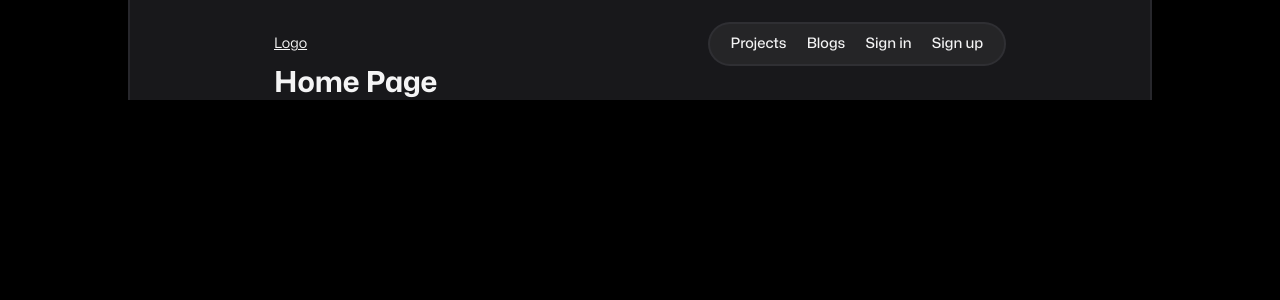
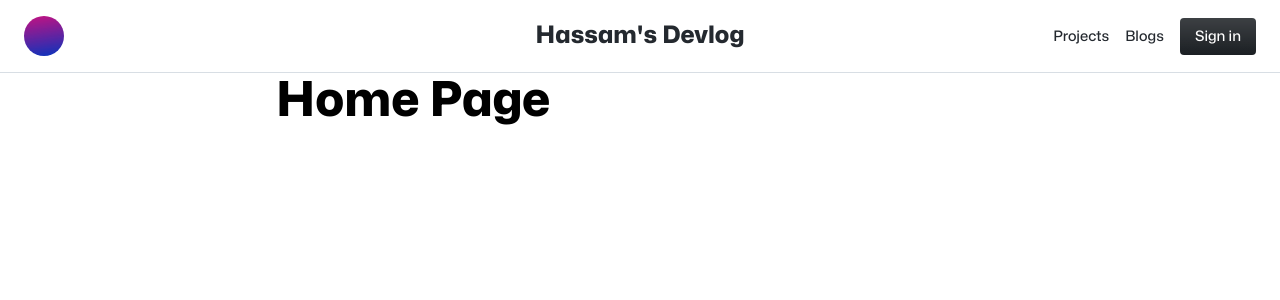
Before and after one commit to hassamboi/portfolio, a React (Create React App) app in the folder frontend/: page / in a window 1280 px wide. Shown: the top 300 px of the page. Built offline with nearby package versions, Linux system fonts and the light colour scheme.

Commit message:
navbar and project card styling

```diff
--- a/frontend/package.json
+++ b/frontend/package.json
@@ -11,6 +11,7 @@
     "axios": "^1.3.3",
     "react": "^18.2.0",
     "react-dom": "^18.2.0",
+    "react-icons": "^4.8.0",
     "react-redux": "^8.0.5",
     "react-router-dom": "^6.8.1",
     "react-scripts": "5.0.1",
--- a/frontend/src/App.js
+++ b/frontend/src/App.js
@@ -5,7 +5,7 @@ import 'react-toastify/dist/ReactToastify.css'
 
 import Signup from './pages/Signup'
 import Home from './pages/Home'
-import Header from './components/Header/Header'
+import Navbar from './components/Navbar/Navbar'
 import Signin from './pages/Signin'
 import NotFound from './pages/NotFound'
 import Projects from './pages/Projects'
@@ -16,7 +16,7 @@ function App() {
   return (
     <Fragment>
       <BrowserRouter>
-        <Header />
+        <Navbar />
         <Routes>
           <Route path="/" element={<Home />} />
           <Route path="/signup" element={<Signup />} />
--- a/frontend/src/assets/css/styles.css
+++ b/frontend/src/assets/css/styles.css
@@ -18,61 +18,74 @@ html {
 }
 
 :root {
-  --bg-primary: rgb(0, 0, 0);
-  --bg-secondary: rgb(24, 24, 27);
-  --text-primary: rgb(244, 244, 245);
-  --text-secondary: rgb(151, 151, 159);
-  --primary-accent: rgb(45, 212, 191);
-  --secondary-accent: #27272ae6;
-  --border: rgba(63, 63, 70, 0.4);
+  --btn-primary: #8ae1a2;
+  --border-primary: #d8dee4;
+  --bg-primary: #fff;
+  --bg-accent: #f6f8fa;
+  --bg-secondary: #161b22;
+  --text-primary: #24292f;
+  --text-secondary: #fff;
+  --accent-gradient-start: #8250df;
+  --accent-gradient-end: #d42a32;
 }
 
-body {
-  background-color: var(--bg-primary);
-  color: var(--text-primary);
+.btn {
+  font-weight: 500;
+  border-radius: 4px;
+  background: linear-gradient(180deg, rgba(255, 255, 255, 0.15) 0%, rgba(255, 255, 255, 0) 100%), #1b1f23 !important;
+  color: var(--text-secondary) !important;
+  padding: 10px 15px;
+  margin: 0;
+  white-space: nowrap;
+  text-align: center;
+  text-decoration: none !important;
+  cursor: pointer;
 }
+
+.btn:hover {
+  background: linear-gradient(180deg, #494d4f 0%, #1c2024 100%) !important;
+  transition: 0.3s ease-in-out;
+  -webkit-transition: 0.3s ease-in-out;
+  -moz-transition: 0.3s ease-in-out;
+  -ms-transition: 0.3s ease-in-out;
+  -o-transition: 0.3s ease-in-out;
+}
+
+h1,
+h2,
+h3 {
+  font-weight: 800 !important;
+}
+
+h1 {
+  font-size: 48px !important;
+}
+
+h2 {
+  font-size: 32px !important;
+}
+
+h3 {
+  font-size: 24px !important;
+}
+
+h4 {
+  font-size: 20px !important;
+  line-height: 24px !important;
+}
+
 a {
+  text-decoration: none;
   color: var(--text-primary);
 }
 
-.main-wrapper {
-  max-width: 80%;
-  margin: auto;
-  background-color: var(--bg-secondary);
-  border-left: 2px solid var(--border);
-  border-right: 2px solid var(--border);
-  padding: 0 10rem;
+.text-mono {
+  font-family: ui-monospace, SFMono-Regular, SF Mono, Menlo, Consolas, Liberation Mono, monospace !important;
 }
 
-button,
-input[type='submit'],
-input[type='reset'] {
-  background: none;
-  color: inherit;
-  border: none;
-  padding: 0;
-  font: inherit;
-  cursor: pointer;
-  outline: inherit;
+@media screen and (min-width: 768px) {
+  .main-wrapper {
+    width: 728px;
+    margin: 0 auto;
+  }
 }
-
-.btn-link {
-  border: 2px solid var(--border);
-  background-color: var(--secondary-accent);
-  padding: 0.8rem;
-  font-weight: 500;
-  border-radius: 50px;
-  -webkit-border-radius: 50px;
-  -moz-border-radius: 50px;
-  -ms-border-radius: 50px;
-  -o-border-radius: 50px;
-}
-
-.btn-link:hover {
-  color: var(--primary-accent);
-  transition: 0.1s ease-in-out;
-  -webkit-transition: 0.1s ease-in-out;
-  -moz-transition: 0.1s ease-in-out;
-  -ms-transition: 0.1s ease-in-out;
-  -o-transition: 0.1s ease-in-out;
-}
--- /dev/null
+++ b/frontend/src/components/Avatar/Avatar.js
@@ -0,0 +1,19 @@
+import React from 'react'
+
+const Avatar = ({ image, width, height }) => {
+  const avatarStyle = {
+    width: `${width}px`,
+    height: `${height}px`,
+    borderRadius: '50%',
+    overflow: 'hidden',
+    objectFit: 'cover',
+  }
+
+  return (
+    <div style={avatarStyle}>
+      <img src={image} alt="avatar" style={{ width: '100%', height: '100%' }} />
+    </div>
+  )
+}
+
+export default Avatar
--- a/frontend/src/components/Header/Header.jsx
+++ /dev/null
@@ -1,52 +0,0 @@
-import React, { Fragment } from 'react'
-import { Link, useNavigate } from 'react-router-dom'
-import { useSelector, useDispatch } from 'react-redux'
-import { logout, reset } from '../../features/auth/authSlice'
-
-import './header.css'
-
-export default function Header() {
-  const navigate = useNavigate()
-  const dispatch = useDispatch()
-  const { user } = useSelector(state => state.auth)
-
-  const onLogout = () => {
-    dispatch(logout())
-    dispatch(reset())
-    navigate('/')
-  }
-
-  return (
-    <header className="main-wrapper">
-      <div className="logo">
-        <Link to="/">Logo</Link>
-      </div>
-      <nav>
-        <ul className="nav-links-list">
-          <li>
-            <Link to="/projects">Projects</Link>
-          </li>
-          <li>
-            <Link to="/blogs">Blogs</Link>
-          </li>
-
-          {!user && (
-            <Fragment>
-              <li>
-                <Link to="/signin">Sign in</Link>
-              </li>
-              <li>
-                <Link to="/signup">Sign up</Link>
-              </li>
-            </Fragment>
-          )}
-        </ul>
-      </nav>
-      {user && (
-        <button className="btn-link" onClick={onLogout}>
-          Logout
-        </button>
-      )}
-    </header>
-  )
-}
--- a/frontend/src/components/Header/header.css
+++ /dev/null
@@ -1,38 +0,0 @@
-header {
-  display: flex;
-  flex-direction: row;
-  align-items: center;
-  justify-content: space-between;
-  padding-top: 1.5rem !important;
-}
-
-.nav-links-list {
-  list-style: none;
-  display: flex;
-  justify-content: center;
-  align-items: center;
-  border: 2px solid var(--border);
-  background-color: var(--secondary-accent);
-  padding: 0 0.75rem;
-  border-radius: 50px;
-  -webkit-border-radius: 50px;
-  -moz-border-radius: 50px;
-  -ms-border-radius: 50px;
-  -o-border-radius: 50px;
-}
-
-.nav-links-list li a {
-  text-decoration: none;
-  display: block;
-  padding: 0.8rem 0.7rem;
-  font-weight: 500;
-}
-
-.nav-links-list li a:hover {
-  color: var(--primary-accent);
-  transition: 0.1s ease-in-out;
-  -webkit-transition: 0.1s ease-in-out;
-  -moz-transition: 0.1s ease-in-out;
-  -ms-transition: 0.1s ease-in-out;
-  -o-transition: 0.1s ease-in-out;
-}
--- /dev/null
+++ b/frontend/src/components/Navbar/Navbar.jsx
@@ -0,0 +1,41 @@
+import React, { useState } from 'react'
+import { Link, useNavigate } from 'react-router-dom'
+import { useSelector, useDispatch } from 'react-redux'
+import { logout, reset } from '../../features/auth/authSlice'
+import Image from '../../assets/images/dummy_project_avatar.jpg'
+import './navbar.css'
+import Avatar from './../Avatar/Avatar'
+
+const Navbar = () => {
+  const navigate = useNavigate()
+  const dispatch = useDispatch()
+  const { user } = useSelector(state => state.auth)
+
+  const onLogout = () => {
+    dispatch(logout())
+    dispatch(reset())
+    navigate('/')
+  }
+
+  return (
+    <header>
+      <nav className="main-navbar">
+        <div className="main-navbar-avatar">
+          <Avatar image={Image} width="40" height="40" />
+        </div>
+        <h3 className="main-navbar-title">
+          <Link to="/">Hassam's Devlog</Link>
+        </h3>
+        <div className="main-navbar-buttons">
+          <Link to="/projects">Projects</Link>
+          <Link to="/blogs">Blogs</Link>
+          <Link to="/signin" className="btn">
+            Sign in
+          </Link>
+        </div>
+      </nav>
+    </header>
+  )
+}
+
+export default Navbar
--- /dev/null
+++ b/frontend/src/components/Navbar/navbar.css
@@ -0,0 +1,37 @@
+.main-navbar {
+  padding: 16px 24px;
+  display: flex;
+  justify-content: space-between;
+  font-weight: 500;
+  align-items: center;
+  gap: 12px;
+  border-bottom: 1px solid var(--border-primary);
+}
+
+.main-navbar a {
+  text-decoration: none;
+}
+
+.main-navbar a:visited {
+  color: var(--text-primary);
+}
+
+.main-navbar-buttons a:hover {
+  text-decoration: underline;
+}
+
+.main-navbar-title {
+  flex: 1 1 auto;
+  text-align: center;
+}
+
+.main-navbar-buttons {
+  display: flex;
+  justify-content: center;
+  align-items: center;
+  gap: 16px;
+}
+
+.main-navbar-avatar {
+  width: 202.83px;
+}
--- a/frontend/src/components/ProjectCard/ProjectCard.jsx
+++ b/frontend/src/components/ProjectCard/ProjectCard.jsx
@@ -1,12 +1,25 @@
 import React from 'react'
+import './projectcard.css'
+import Image from '../../assets/images/dummy_project_avatar.jpg'
+import Avatar from './../Avatar/Avatar'
 
 export default function ProjectCard({ project }) {
   return (
-    <div>
-      <h3>{project.title}</h3>
-      <p>{project.description}</p>
-      {/* <p>{project.technologies}</p>
-      <p>{project.area}</p> */}
-    </div>
+    <a className="project-card-wrapper" href={`${project.repoURL}`} target="_blank" rel="noopener noreferrer">
+      <div className="project-card">
+        <div className="project-card-top">
+          <div className="avatar">
+            <Avatar image={Image} width="50" height="50" />
+          </div>
+        </div>
+        <h4 className="project-card-title">{project.title}</h4>
+        <p className="project-card-description">{project.description}</p>
+        <div className="project-card-technologies text-mono">
+          {project.technologies.map(technology => (
+            <small className="project-card-technology">{technology}</small>
+          ))}
+        </div>
+      </div>
+    </a>
   )
 }
--- /dev/null
+++ b/frontend/src/components/ProjectCard/projectcard.css
@@ -0,0 +1,49 @@
+.project-card {
+  border: 1px solid var(--border-primary);
+  background-color: var(--bg-accent);
+  padding: 25px;
+  border-radius: 10px;
+  -webkit-border-radius: 10px;
+  -moz-border-radius: 10px;
+  -ms-border-radius: 10px;
+  -o-border-radius: 10px;
+  transition: transform 0.2s ease-in-out;
+  -webkit-transition: transform 0.2s ease-in-out;
+  -moz-transition: transform 0.2s ease-in-out;
+  -ms-transition: transform 0.2s ease-in-out;
+  -o-transition: transform 0.2s ease-in-out;
+}
+
+.project-card:hover {
+  transform: translateY(-5px);
+  -webkit-transform: translateY(-5px);
+  -moz-transform: translateY(-5px);
+  -ms-transform: translateY(-5px);
+  -o-transform: translateY(-5px);
+}
+
+.project-card:hover .project-card-title {
+  background: -webkit-linear-gradient(-70deg, #8250df 0%, #d42a32 100%);
+  background-clip: text;
+  -webkit-background-clip: text;
+  -webkit-text-fill-color: transparent;
+}
+
+.project-card-top {
+  margin-bottom: 20px;
+}
+.project-card-title {
+  margin-bottom: 10px;
+}
+
+.project-card-description {
+  line-height: 1.3;
+}
+
+.project-card-technologies {
+  margin-top: 20px;
+}
+.project-card-technology {
+  font-weight: 500;
+  margin-right: 10px;
+}
```
Also changed, not shown: frontend/src/assets/images/dummy_project_avatar.jpg (added), 1 other file (tests, documents, lock files or other folders).
